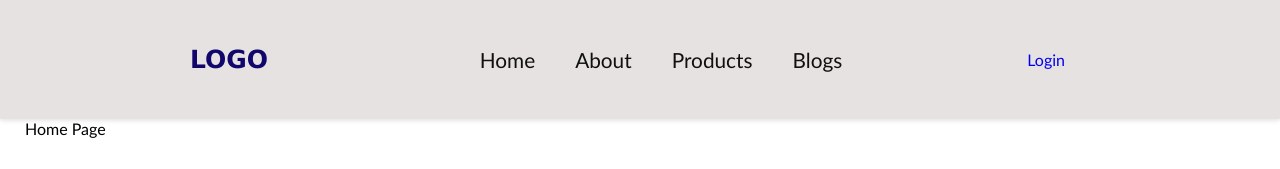
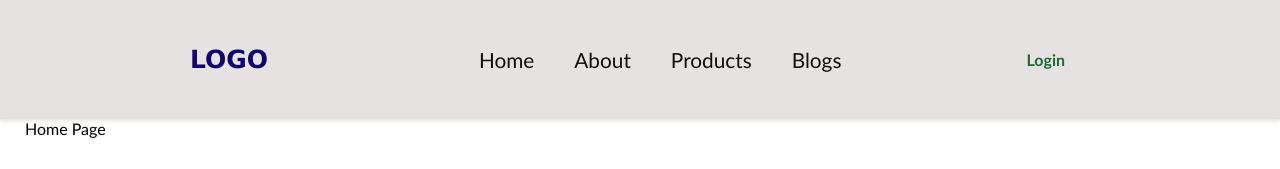
Before and after one commit to Tornik2/Assignment1, a Next.js app: page / in a window 1280 px wide. Shown: the top 169 px of the page. Built offline with nearby package versions, Linux system fonts and the light colour scheme; no server answers.

Commit message:
add and style login and logout btns in HEADER component

```diff
--- a/app/components/Header/Header.css
+++ b/app/components/Header/Header.css
@@ -1,6 +1,5 @@
 header {
   background-color: rgb(230, 226, 226);
-  overflow: hidden;
   box-shadow: 0 0px 0px rgba(0, 0, 0, 0.1);
 }
 header:hover {
@@ -26,11 +25,14 @@ header:hover {
 }
 .navigation {
   width: 100%;
+  display: flex;
+  flex-grow: 1;
 }
 .navigation ul {
   display: flex;
   flex-direction: column;
   list-style: none;
+  flex-grow: 1;
 }
 
 .navigation li {
@@ -128,6 +130,15 @@ header:hover {
 }
 
 /* Profile Avatar */
+.logout__btn__mobile,
+.login__btn__mobile {
+  display: block;
+  margin-top: auto;
+}
+.profile__nav__desktop,
+.login__btn__desktop {
+  display: none;
+}
 
 .profile__container {
   width: 100px;
@@ -153,5 +164,48 @@ header:hover {
     padding: 0;
     margin: 0;
     border-radius: unset;
+    position: relative;
+  }
+  .logout__btn__mobile,
+  .login__btn__mobile {
+    display: none;
+  }
+  .profile__container::before {
+    content: "";
+    width: 100%;
+    height: 8px;
+    position: absolute;
+    top: 100%;
+  }
+  .profile__container:hover .profile__nav__desktop {
+    display: flex;
+    flex-direction: column;
+    position: absolute;
+    top: calc(100% + 8px);
+    left: -15px; /* to line up nicely and be even with li padding */
+    width: max-content;
+    background-color: #fff;
+    list-style: none;
+    box-shadow: 0 4px 6px rgba(0, 0, 0, 0.2); /* slight  shadow */
+    border-radius: 10px;
+    overflow: hidden;
+  }
+  .profile__container:hover .profile__nav__desktop li {
+    padding: 10px 15px;
+    width: 100%;
+  }
+  .profile__container:hover .profile__nav__desktop li:hover {
+    background-color: blue;
+    color: rgb(255, 255, 255);
+    cursor: pointer;
+  }
+  .logout__btn__desktop {
+    color: #dd3b3b;
+    font-weight: 600;
+  }
+  .login__btn__desktop {
+    display: block;
+    color: #1c6b30;
+    font-weight: 600;
   }
 }
--- a/app/components/Header/Header.js
+++ b/app/components/Header/Header.js
@@ -10,8 +10,8 @@ import Link from "next/link";
 
 export default function Header() {
   // eslint-disable-next-line no-unused-vars
-  const { user, error, isLoading } = useUser();
-  console.log("user:", user?.email);
+  const { user, isLoading } = useUser();
+  console.log(isLoading ? "loading" : user);
   const [isMenuActive, setIsMenuActive] = useState("");
   function toggleMenu() {
     setIsMenuActive(!isMenuActive);
@@ -34,8 +34,25 @@ export default function Header() {
         <div className={`right__header ${isMenuActive && "active"}`}>
           <div className="profile__container padding__header__footer">
             <div style={{ width: "max-content" }}>
-              {user ? "Profile" : <a href="/api/auth/login">Login</a>}
-              {/* <a href="/api/auth/logout">Log out</a> */}
+              {isLoading ? (
+                " "
+              ) : !isLoading && user ? (
+                <div className="nav__profile">
+                  <p>PROFILE</p>
+                  <ul className="profile__nav__desktop">
+                    <li>My Orders</li>
+                    <li>History</li>
+                    <li>Account Settings</li>
+                    <a className="logout__btn__desktop" href="/api/auth/logout">
+                      <li>Logout</li>
+                    </a>
+                  </ul>
+                </div>
+              ) : (
+                <a className="login__btn__desktop" href="/api/auth/login">
+                  Login
+                </a>
+              )}
             </div>
           </div>
 
@@ -63,6 +80,19 @@ export default function Header() {
               <Link onClick={() => setIsMenuActive(false)} href="/blogs">
                 <li className="main__padding__sides nav-list__item">Blogs</li>
               </Link>
+              {user ? (
+                <a className="logout__btn__mobile" href="/api/auth/logout">
+                  <li className="main__padding__sides nav-list__item ">
+                    Logout
+                  </li>
+                </a>
+              ) : (
+                <a className="login__btn__mobile" href="/api/auth/login">
+                  <li className="main__padding__sides nav-list__item ">
+                    Log in
+                  </li>
+                </a>
+              )}
             </ul>
           </nav>
         </div>
```
